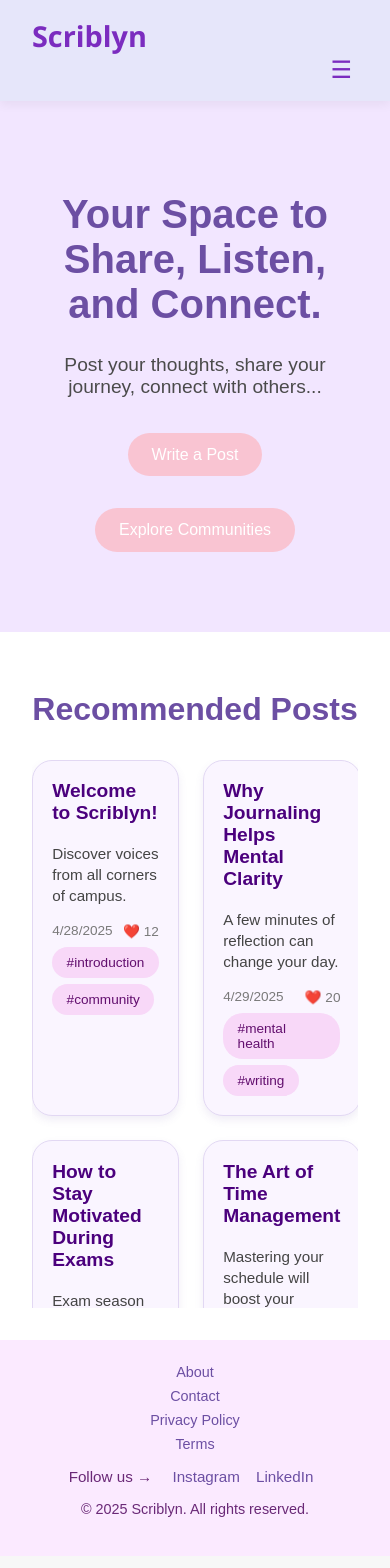
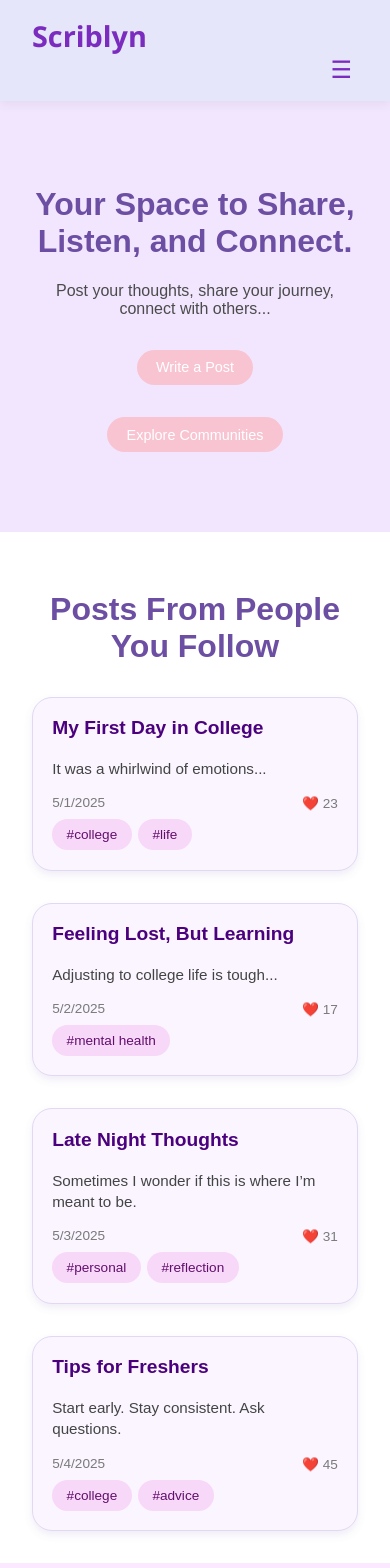
Before and after one commit to AlgoWitch/BlogPage, a React (Create React App) app: page / in a window 390 px wide. Shown: the top 1568 px of the page. Built offline with nearby package versions, Linux system fonts and the light colour scheme; the HTML template or start-up script is replaced by a standard one.

Commit message:
experimenting with css

```diff
--- a/src/components/Pages/HomePage.css
+++ b/src/components/Pages/HomePage.css
@@ -1,10 +1,12 @@
+/* HomePage.css */
 
-
+/* Global Styles */
 body {
   font-family: 'Poppins', sans-serif;
   background-color: #f7f7f7;
 }
 
+/* Hero Section */
 .hero-section {
   background-color: #f2e6ff;
   color: #4b007d;
@@ -25,7 +27,7 @@ margin-top: 1rem;
 
 .hero-section button {
   background-color: #f9c4d2;
-color:white;
+  color: white;
   padding: 0.8rem 1.5rem;
   margin: 1rem;
   border: none;
@@ -34,11 +36,11 @@ font-size: 1rem;
   cursor: pointer;
 }
 
-.hero-section button\:hover {
+.hero-section button:hover {
   background-color: #dc7d9c;
 }
 
-/* /\* Main Feed \*/
+/* Main Feed */
 .main-feed {
   padding: 2rem;
   background-color: #ffffff;
@@ -50,34 +52,15 @@ font-size: 2rem;
   color: #6c4fa3;
 }
 
-
-
-
-
-/* Feed Scroll Container */
+/* Post List Grid */
 .post-list {
   display: grid;
-  grid-template-columns: repeat(3, 1fr); /* exactly 3 per row */
-  gap: 1.5rem;
+  grid-template-columns: repeat(3, 1fr);
+  gap: 2rem;
   margin-top: 2rem;
-  max-height: 65vh;
-  overflow-y: auto;
-  padding-right: 0.5rem;
 }
 
-/* Custom scrollbar (optional but pretty) */
-.post-list::-webkit-scrollbar {
-  width: 8px;
-}
-.post-list::-webkit-scrollbar-thumb {
-  background-color: #c2a5d3;
-  border-radius: 10px;
-}
-.post-list::-webkit-scrollbar-track {
-  background: #f0f0f0;
-}
-
-/* Post Card Styles */
+/* Post Card */
 .home-post-card {
   background-color: #faf5ff;
   border: 1px solid #e2d8f3;
@@ -126,3 +109,29 @@ color: #6c4fa3;
   padding: 0.3rem 0.6rem;
   border-radius: 15px;
 }
+
+/* Responsive Design */
+@media (max-width: 1024px) {
+  .post-list {
+    grid-template-columns: repeat(2, 1fr);
+  }
+}
+
+@media (max-width: 640px) {
+  .post-list {
+    grid-template-columns: 1fr;
+  }
+
+  .hero-section h1 {
+    font-size: 2rem;
+  }
+
+  .hero-section p {
+    font-size: 1rem;
+  }
+
+  .hero-section button {
+    font-size: 0.9rem;
+    padding: 0.6rem 1.2rem;
+  }
+}
--- a/src/components/Pages/HomePage.jsx
+++ b/src/components/Pages/HomePage.jsx
@@ -1,15 +1,15 @@
 // src/components/HomePage.jsx
 import React, { useEffect, useState } from 'react';
-import Navbar from '../SmallerComponents/Navbar';
-import Footer from '../SmallerComponents/Footer';
+import userData from '../../data/userData.json'; // adjust path if needed
 import './HomePage.css';
 
 function HomePage() {
   const [posts, setPosts] = useState([]);
 
   // Simulated login state — replace with real auth logic later
-  const isLoggedIn = false;
+  const isLoggedIn = true;
 
+  // Dummy posts for first-time visitors
   const randomGuestPosts = [
     {
       id: 1,
@@ -37,42 +37,129 @@ function HomePage() {
     },
     {
       id: 4,
-      title: "How to Stay Motivated During Exams",
-      content: "Exam season can be tough, but staying positive can help.",
-      likes: 15,
-      createdAt: "2025-05-02T11:00:00Z",
-      tags: ["motivation", "studies"]
+      title: "Top 5 Study Playlists",
+      content: "Lofi, classical, or ambient? Here's what helps most.",
+      likes: 18,
+      createdAt: "2025-04-25T11:00:00Z",
+      tags: ["study", "music"]
     },
     {
       id: 5,
-      title: "The Art of Time Management",
-      content: "Mastering your schedule will boost your productivity.",
+      title: "Making Friends in College",
+      content: "It’s hard but worth it. Start with a smile!",
+      likes: 27,
+      createdAt: "2025-04-26T13:30:00Z",
+      tags: ["college", "social"]
+    },
+    {
+      id: 6,
+      title: "Best Coffee Spots on Campus",
+      content: "My top 3 hangout and caffeine refuel spots!",
+      likes: 16,
+      createdAt: "2025-04-27T08:15:00Z",
+      tags: ["campus", "food"]
+    },
+    {
+      id: 7,
+      title: "Dealing with Homesickness",
+      content: "Tips that helped me adjust during my first semester.",
+      likes: 14,
+      createdAt: "2025-04-23T10:00:00Z",
+      tags: ["mental health", "college"]
+    },
+    {
+      id: 8,
+      title: "Budgeting for Students",
+      content: "Here's how I save money and track my expenses.",
+      likes: 22,
+      createdAt: "2025-04-20T16:30:00Z",
+      tags: ["finance", "student life"]
+    },
+    {
+      id: 9,
+      title: "My Morning Routine for Focus",
+      content: "Small habits that set the tone for my day.",
+      likes: 19,
+      createdAt: "2025-04-19T07:00:00Z",
+      tags: ["habits", "productivity"]
+    },
+    {
+      id: 10,
+      title: "Coping With Exam Stress",
+      content: "Breathing exercises and study plans that help.",
       likes: 25,
-      createdAt: "2025-05-03T16:30:00Z",
-      tags: ["productivity", "time management"]
+      createdAt: "2025-04-18T13:15:00Z",
+      tags: ["exams", "wellbeing"]
+    },
+    {
+      id: 11,
+      title: "Late Night Canteen Reviews",
+      content: "Tried all 5 — here’s what I think!",
+      likes: 11,
+      createdAt: "2025-04-17T22:00:00Z",
+      tags: ["food", "campus"]
+    },
+    {
+      id: 12,
+      title: "Study Techniques That Actually Work",
+      content: "Pomodoro, active recall, spaced repetition — explained.",
+      likes: 30,
+      createdAt: "2025-04-15T12:00:00Z",
+      tags: ["study", "tips"]
+    },
+    {
+      id: 13,
+      title: "My Room Decor on a Budget",
+      content: "Thrift finds and DIY projects to make your dorm cozy.",
+      likes: 17,
+      createdAt: "2025-04-14T09:30:00Z",
+      tags: ["dorm", "lifestyle"]
+    },
+    {
+      id: 14,
+      title: "Volunteering Experiences That Changed Me",
+      content: "Giving back gave me new perspective and friendships.",
+      likes: 21,
+      createdAt: "2025-04-13T11:45:00Z",
+      tags: ["volunteering", "growth"]
+    },
+    {
+      id: 15,
+      title: "Favorite Book Recommendations",
+      content: "From fiction to productivity must-reads — check these out.",
+      likes: 28,
+      createdAt: "2025-04-12T10:20:00Z",
+      tags: ["books", "recommendations"]
+    },
+    {
+      id: 16,
+      title: "How I Stay Organized With a Bullet Journal",
+      content: "Visual planning and why it helps my ADHD brain.",
+      likes: 24,
+      createdAt: "2025-04-10T08:00:00Z",
+      tags: ["organization", "journaling"]
     }
   ];
 
+
   useEffect(() => {
     if (isLoggedIn) {
-      fetch('/data/userData.json')
-        .then(res => res.json())
-        .then(data => {
-          setPosts(data.posts || []);
-        })
-        .catch(error => {
-          console.error("Error loading user data:", error);
-          setPosts([]);
-        });
+      // Collect posts from followed users
+      const followingIds = userData.following.map(user => user.id);
+
+      // Simulated API that might return all posts (you would normally filter server-side)
+      const followedPosts = []; // Assuming we had access to all users' posts (not in this dummy)
+
+      // Since dummy API only has posts for John Doe, we'll show their own posts for now
+      setPosts(userData.posts || []);
     } else {
+      // Show guest posts
       setPosts(randomGuestPosts);
     }
   }, [isLoggedIn]);
 
   return (
     <div>
-
-
       <div className="hero-section">
         <h1>Your Space to Share, Listen, and Connect.</h1>
         <p>Post your thoughts, share your journey, connect with others...</p>
@@ -81,7 +168,7 @@ function HomePage() {
       </div>
 
       <div className="main-feed">
-        <h2 className="feed-heading">{isLoggedIn ? 'Posts From People You Follow' : 'Recommended Posts'}</h2>
+        <h2 className="feed-heading">{isLoggedIn ? 'Posts From People You Follow' : 'Explore Real Stories & Shared Journeys'}</h2>
         <div className="post-list">
           {posts.map(post => (
             <div key={post.id} className="home-post-card">
@@ -100,7 +187,6 @@ function HomePage() {
           ))}
         </div>
       </div>
-
     </div>
   );
 }
```
Lines whose indentation alone changed are shown as unchanged.
